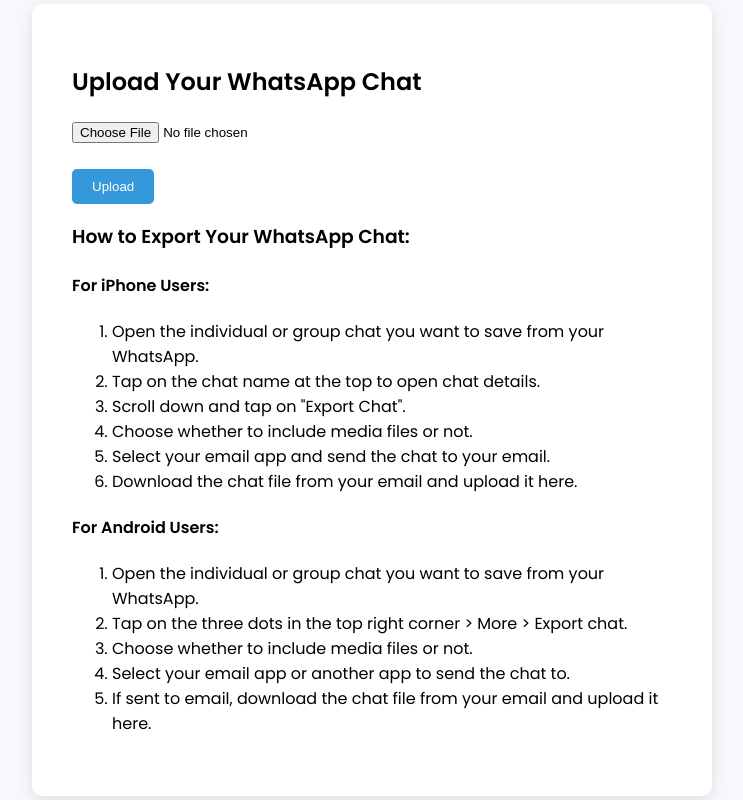
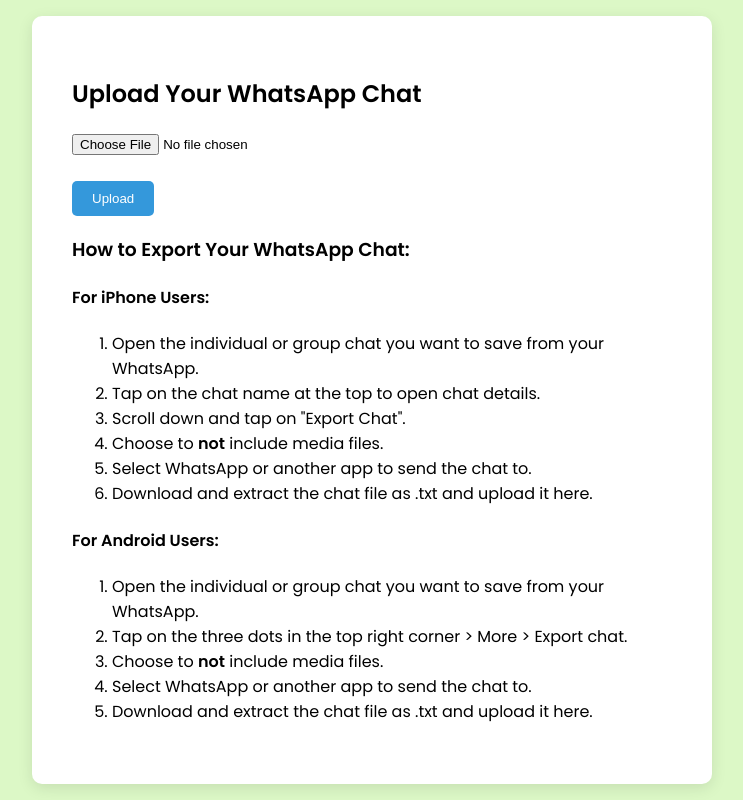
Before and after one commit to MFBALGO/WhatsAppAnalyzer, a Flask app: page / in a window 1280 px wide. Shown: the whole page, without its empty margins (268-1011 px from the left). Run offline with Flask 3, Linux system fonts and the light colour scheme.

Commit message:
Enhancing UI

```diff
--- a/templates/results.html
+++ b/templates/results.html
@@ -3,11 +3,11 @@
 <head>
     <meta charset="UTF-8">
     <meta name="viewport" content="width=device-width, initial-scale=1.0">
-    <title>Chat Analysis Results</title>
+    <title>WhatsApp Chat Analysis Results</title>
     <style>
         body {
             font-family: Arial, sans-serif;
-            background-color: #f4f4f4;
+            background-color: #DCF8C6;
             padding: 20px;
         }
         .card {
@@ -24,7 +24,7 @@
     </style>
 </head>
 <body>
-    <h1>Chat Analysis Results</h1>
+    <h1>WhatsApp Chat Analysis Results</h1>
     {% for name, rows in results.items() %}
     <div class="card">
         <h2>{{ name.replace("_", " ").title() }}</h2>
--- a/templates/upload.html
+++ b/templates/upload.html
@@ -8,7 +8,7 @@
     <style>
         body {
             font-family: 'Poppins', sans-serif;
-            background-color: #f7f8fc;
+            background-color: #DCF8C6;
             margin: 0;
             padding: 0;
             display: flex;
@@ -66,18 +66,18 @@
             <li>Open the individual or group chat you want to save from your WhatsApp.</li>
             <li>Tap on the chat name at the top to open chat details.</li>
             <li>Scroll down and tap on "Export Chat".</li>
-            <li>Choose whether to include media files or not.</li>
-            <li>Select your email app and send the chat to your email.</li>
-            <li>Download the chat file from your email and upload it here.</li>
+            <li>Choose to <b>not</b> include media files.</li>
+            <li>Select WhatsApp or another app to send the chat to.</li>
+            <li>Download and extract the chat file as .txt and upload it here.</li>
         </ol>
 
         <h4>For Android Users:</h4>
         <ol>
             <li>Open the individual or group chat you want to save from your WhatsApp.</li>
             <li>Tap on the three dots in the top right corner > More > Export chat.</li>
-            <li>Choose whether to include media files or not.</li>
-            <li>Select your email app or another app to send the chat to.</li>
-            <li>If sent to email, download the chat file from your email and upload it here.</li>
+            <li>Choose to <b>not</b> include media files.</li>
+            <li>Select WhatsApp or another app to send the chat to.</li>
+            <li>Download and extract the chat file as .txt and upload it here.</li>
         </ol>
     </div>
 </div>
```
Also changed, not shown: plotter.py (+4 -4 lines).
